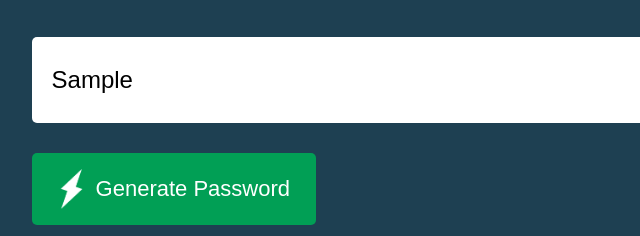
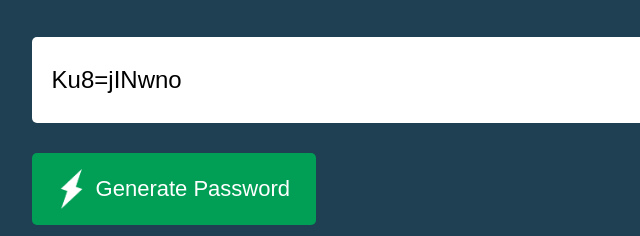
Before and after one commit to hasharas/Random-Password-Generator, a plain HTML site: page index.html in a window 1280 px wide. Both pictures are taken after typing "Sample" into the empty fields and a click on the button "Generate Password". Shown: the part 271-507 px from the top of the page, 122-762 px from the left. Drawn offline with Linux system fonts and the light colour scheme.

Commit message:
fix typing mistakes

```diff
--- a/index.html
+++ b/index.html
@@ -29,13 +29,13 @@
 
             function createPassword(){
                   let password = "";
-                  password += uperCase[math.flopr(math.random() * uperCase.length)];
-                  password += lowerCase[math.flopr(math.random() * lowerCase.length)];
-                  password += numbers[math.flopr(math.random() * numbers.length)];
-                  password += symbols[math.flopr(math.random() * symbols.length)];
+                  password += uperCase[Math.floor(Math.random() * uperCase.length)];
+                  password += lowerCase[Math.floor(Math.random() * lowerCase.length)];
+                  password += numbers[Math.floor(Math.random() * numbers.length)];
+                  password += symbols[Math.floor(Math.random() * symbols.length)];
 
                   while(length > password.length){
-                        password+=allCha[math.flopr(math.random() * allCha.length)];
+                        password+=allCha[Math.floor(Math.random() * allCha.length)];
                   }
                   passwordBox.value = password;
             }
```
